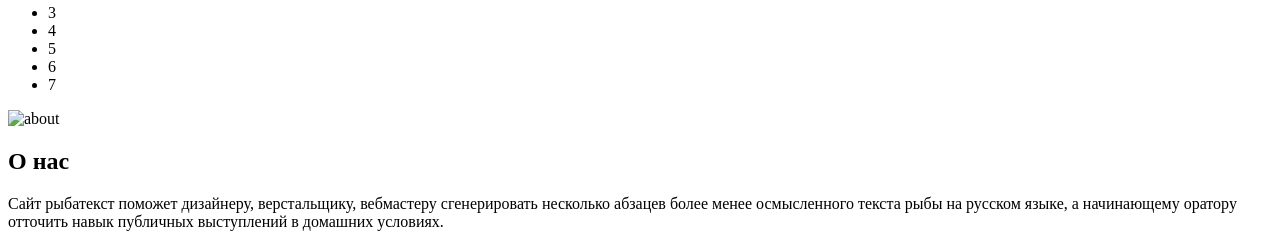
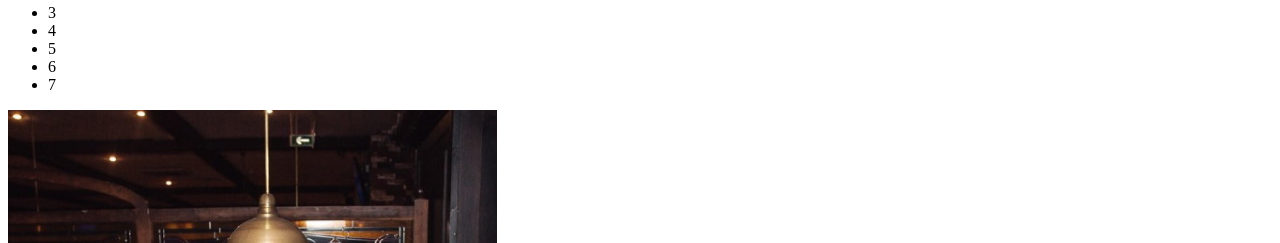
Before and after one commit to Dmitrii-Zhenilov/quiz, a plain HTML site: page index.html in a window 1280 px wide. Shown: the part 2559-2802 px from the top of the page. Drawn offline with Linux system fonts and the light colour scheme.

Commit message:
Update index.html

```diff
--- a/index.html
+++ b/index.html
@@ -149,7 +149,7 @@
                 <section class="about">
                     <div class="container">
                         <div class="about__company">
-                            <img src=".img/about.jpg" alt="about" class="about__img">
+                            <img src="./img/about.jpg" alt="about" class="about__img">
                             <h2 class="about__title">О нас</h2>
                             <p class="about__text">Сайт рыбатекст поможет дизайнеру, верстальщику, вебмастеру сгенерировать несколько абзацев более менее осмысленного текста рыбы на русском языке, а начинающему оратору отточить навык публичных выступлений в домашних условиях.</p>
                             <a href="" class="button button--transperent">Подробнее</a>
```
